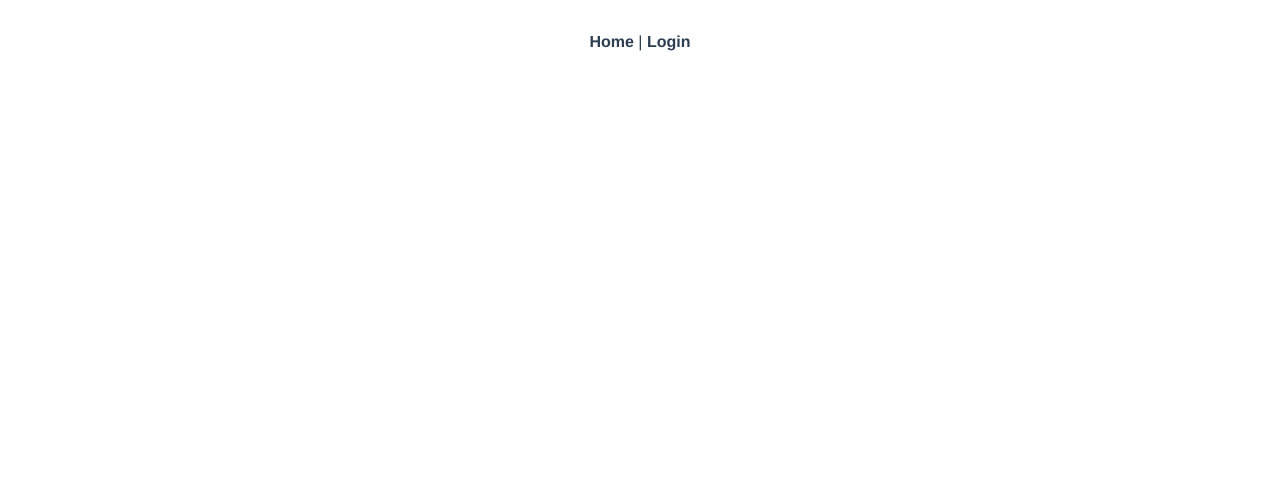
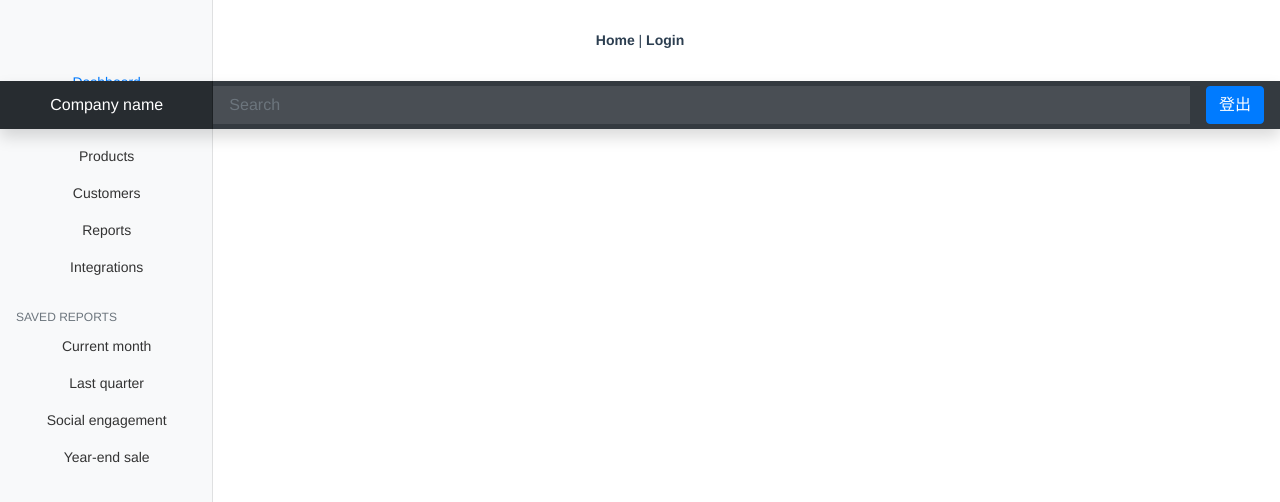
Before and after one commit to Li-Record/zeny, a Vue app: page /#/dashboard in a window 1280 px wide. Shown: the top 502 px of the page. Built offline with nearby package versions, Linux system fonts and the light colour scheme; no server answers.

Commit message:
調整登入系統，驗證登入狀態，新增dashboard

```diff
--- a/src/components/Logout.vue
+++ b/src/components/Logout.vue
@@ -1,6 +1,6 @@
 <template>
   <div>
-    <b-button variant="outline-dark" @click.prevent="logout">登出</b-button>
+    <b-button variant="primary" @click.prevent="logout">登出</b-button>
   </div>
 </template>
 
@@ -10,8 +10,16 @@ export default {
   data() {
     return {};
   },
-  props: {
-    msg: String
+  props: {},
+  created() {
+    const vm = this;
+    const api = `${process.env.VUE_APP_PRODUCTS_API_PATH}/api/user/check`;
+    vm.$http.post(api).then((response) => {
+      if (!response.data.success) {
+        alert('請先登入');
+        vm.$router.push('/login');
+      }
+    })
   },
   methods: {
     logout() {
--- /dev/null
+++ b/src/components/pages/Dashboard.vue
@@ -0,0 +1,219 @@
+<template>
+  <div>
+    <nav class="navbar navbar-dark sticky-top bg-dark flex-md-nowrap p-0 shadow">
+      <a class="navbar-brand col-md-3 col-lg-2 mr-0 px-3" href="#">Company name</a>
+      <button class="navbar-toggler position-absolute d-md-none collapsed" type="button" data-toggle="collapse" data-target="#sidebarMenu" aria-controls="sidebarMenu" aria-expanded="false" aria-label="Toggle navigation">
+        <span class="navbar-toggler-icon"></span>
+      </button>
+      <input class="form-control form-control-dark w-100" type="text" placeholder="Search" aria-label="Search">
+      <ul class="navbar-nav px-3">
+        <li class="nav-item text-nowrap">
+          <Logout />
+        </li>
+      </ul>
+    </nav>
+
+    <div class="container-fluid">
+      <div class="row">
+        <nav id="sidebarMenu" class="col-md-3 col-lg-2 d-md-block bg-light sidebar collapse">
+          <div class="sidebar-sticky pt-3">
+            <ul class="nav flex-column">
+              <li class="nav-item">
+                <a class="nav-link active" href="#">
+                  <span data-feather="home"></span>
+                  Dashboard <span class="sr-only">(current)</span>
+                </a>
+              </li>
+              <li class="nav-item">
+                <a class="nav-link" href="#">
+                  <span data-feather="file"></span>
+                  Orders
+                </a>
+              </li>
+              <li class="nav-item">
+                <a class="nav-link" href="#">
+                  <span data-feather="shopping-cart"></span>
+                  Products
+                </a>
+              </li>
+              <li class="nav-item">
+                <a class="nav-link" href="#">
+                  <span data-feather="users"></span>
+                  Customers
+                </a>
+              </li>
+              <li class="nav-item">
+                <a class="nav-link" href="#">
+                  <span data-feather="bar-chart-2"></span>
+                  Reports
+                </a>
+              </li>
+              <li class="nav-item">
+                <a class="nav-link" href="#">
+                  <span data-feather="layers"></span>
+                  Integrations
+                </a>
+              </li>
+            </ul>
+
+            <h6 class="sidebar-heading d-flex justify-content-between align-items-center px-3 mt-4 mb-1 text-muted">
+              <span>Saved reports</span>
+              <a class="d-flex align-items-center text-muted" href="#" aria-label="Add a new report">
+                <span data-feather="plus-circle"></span>
+              </a>
+            </h6>
+            <ul class="nav flex-column mb-2">
+              <li class="nav-item">
+                <a class="nav-link" href="#">
+                  <span data-feather="file-text"></span>
+                  Current month
+                </a>
+              </li>
+              <li class="nav-item">
+                <a class="nav-link" href="#">
+                  <span data-feather="file-text"></span>
+                  Last quarter
+                </a>
+              </li>
+              <li class="nav-item">
+                <a class="nav-link" href="#">
+                  <span data-feather="file-text"></span>
+                  Social engagement
+                </a>
+              </li>
+              <li class="nav-item">
+                <a class="nav-link" href="#">
+                  <span data-feather="file-text"></span>
+                  Year-end sale
+                </a>
+              </li>
+            </ul>
+          </div>
+        </nav>
+
+        <main role="main" class="col-md-9 ml-sm-auto col-lg-10 px-md-4">
+
+        </main>
+      </div>
+    </div>
+  </div>
+
+</template>
+
+<script>
+import Logout from '@/components/Logout.vue'
+
+export default {
+  name: 'Dashboard',
+  components: {
+    Logout,
+  }
+}
+</script>
+
+<style lang="scss">
+  body {
+    font-size: .875rem;
+  }
+
+  .feather {
+    width: 16px;
+    height: 16px;
+    vertical-align: text-bottom;
+  }
+
+  /*
+  * Sidebar
+  */
+
+  .sidebar {
+    position: fixed;
+    top: 0;
+    bottom: 0;
+    left: 0;
+    z-index: 100; /* Behind the navbar */
+    padding: 48px 0 0; /* Height of navbar */
+    box-shadow: inset -1px 0 0 rgba(0, 0, 0, .1);
+  }
+
+  @media (max-width: 767.98px) {
+    .sidebar {
+      top: 5rem;
+    }
+  }
+
+  .sidebar-sticky {
+    position: relative;
+    top: 0;
+    height: calc(100vh - 48px);
+    padding-top: .5rem;
+    overflow-x: hidden;
+    overflow-y: auto; /* Scrollable contents if viewport is shorter than content. */
+  }
+
+  @supports ((position: -webkit-sticky) or (position: sticky)) {
+    .sidebar-sticky {
+      position: -webkit-sticky;
+      position: sticky;
+    }
+  }
+
+  .sidebar .nav-link {
+    font-weight: 500;
+    color: #333;
+  }
+
+  .sidebar .nav-link .feather {
+    margin-right: 4px;
+    color: #999;
+  }
+
+  .sidebar .nav-link.active {
+    color: #007bff;
+  }
+
+  .sidebar .nav-link:hover .feather,
+  .sidebar .nav-link.active .feather {
+    color: inherit;
+  }
+
+  .sidebar-heading {
+    font-size: .75rem;
+    text-transform: uppercase;
+  }
+
+  /*
+  * Navbar
+  */
+
+  .navbar-brand {
+    padding-top: .75rem;
+    padding-bottom: .75rem;
+    font-size: 1rem;
+    background-color: rgba(0, 0, 0, .25);
+    box-shadow: inset -1px 0 0 rgba(0, 0, 0, .25);
+  }
+
+  .navbar .navbar-toggler {
+    top: .25rem;
+    right: 1rem;
+  }
+
+  .navbar .form-control {
+    padding: .75rem 1rem;
+    border-width: 0;
+    border-radius: 0;
+  }
+
+  .form-control-dark {
+    color: #fff;
+    background-color: rgba(255, 255, 255, .1);
+    border-color: rgba(255, 255, 255, .1);
+  }
+
+  .form-control-dark:focus {
+    border-color: transparent;
+    box-shadow: 0 0 0 3px rgba(255, 255, 255, .25);
+  }
+
+</style>
--- a/src/components/pages/Login.vue
+++ b/src/components/pages/Login.vue
@@ -46,12 +46,15 @@ export default {
       const vm = this;
       const api = `${process.env.VUE_APP_PRODUCTS_API_PATH}/admin/signin`
       this.$http.post(api, vm.user).then((response) => {
-        // console.log(response.data)
         if(response.data.success) {
           const token = response.data.token;
           const expired = response.data.expired;
           document.cookie = `sToken=${token}; expires=${new Date(expired)};`;
-          vm.$router.push('/');
+          vm.$router.push('/dashboard');
+        }else {
+          vm.user.username = '';
+          vm.user.password = '';
+          alert('身分驗證失敗，請確認帳號及密碼');
         }
       })
     },
--- a/src/main.js
+++ b/src/main.js
@@ -22,3 +22,18 @@ new Vue({
   },
   render: h => h(App)
 }).$mount('#app')
+
+router.beforeEach((to, from, next) => {
+  if(to.meta.requiresAuth) {
+    const api = `${process.env.VUE_APP_PRODUCTS_API_PATH}/api/user/check`;
+    axios.post(api).then((response) => {
+      if (response.data.success) {
+        next();
+      } else {
+        next('/login');
+      }
+    })
+  }else {
+    next();
+  }
+})
--- a/src/router/index.js
+++ b/src/router/index.js
@@ -1,26 +1,33 @@
 import Vue from 'vue'
 import VueRouter from 'vue-router'
 import Login from '../components/pages/Login.vue'
+import Dashboard from '../components/pages/Dashboard.vue'
 import Home from '../views/Home.vue'
 
-Vue.use(VueRouter)
+Vue.use(VueRouter);
 
 const routes = [
   {
+    path: '*',
+    redirect: 'login',
+  },
+  {
     path: '/',
     name: 'Home',
-    component: Home
+    meta: { requiresAuth: true },
+    component: Home,
   },
   {
     path: '/login',
     name: 'Login',
-    component: Login
+    component: Login,
   },
-  // {
-  //   path: '/about',
-  //   name: 'About',
-  //   component: () => import(/* webpackChunkName: "about" */ '../views/About.vue')
-  // }
+  {
+    path: '/dashboard',
+    name: 'Dashboard',
+    meta: { requiresAuth: true },
+    component: Dashboard,
+  },
 ]
 
 const router = new VueRouter({
--- a/src/views/Home.vue
+++ b/src/views/Home.vue
@@ -1,7 +1,7 @@
 <template>
   <div class="home">
     <img alt="Vue logo" src="../assets/logo.png">
-    <Logout msg="Welcome to Your Vue.js App"/>
+    <Logout />
   </div>
 </template>
 
```
